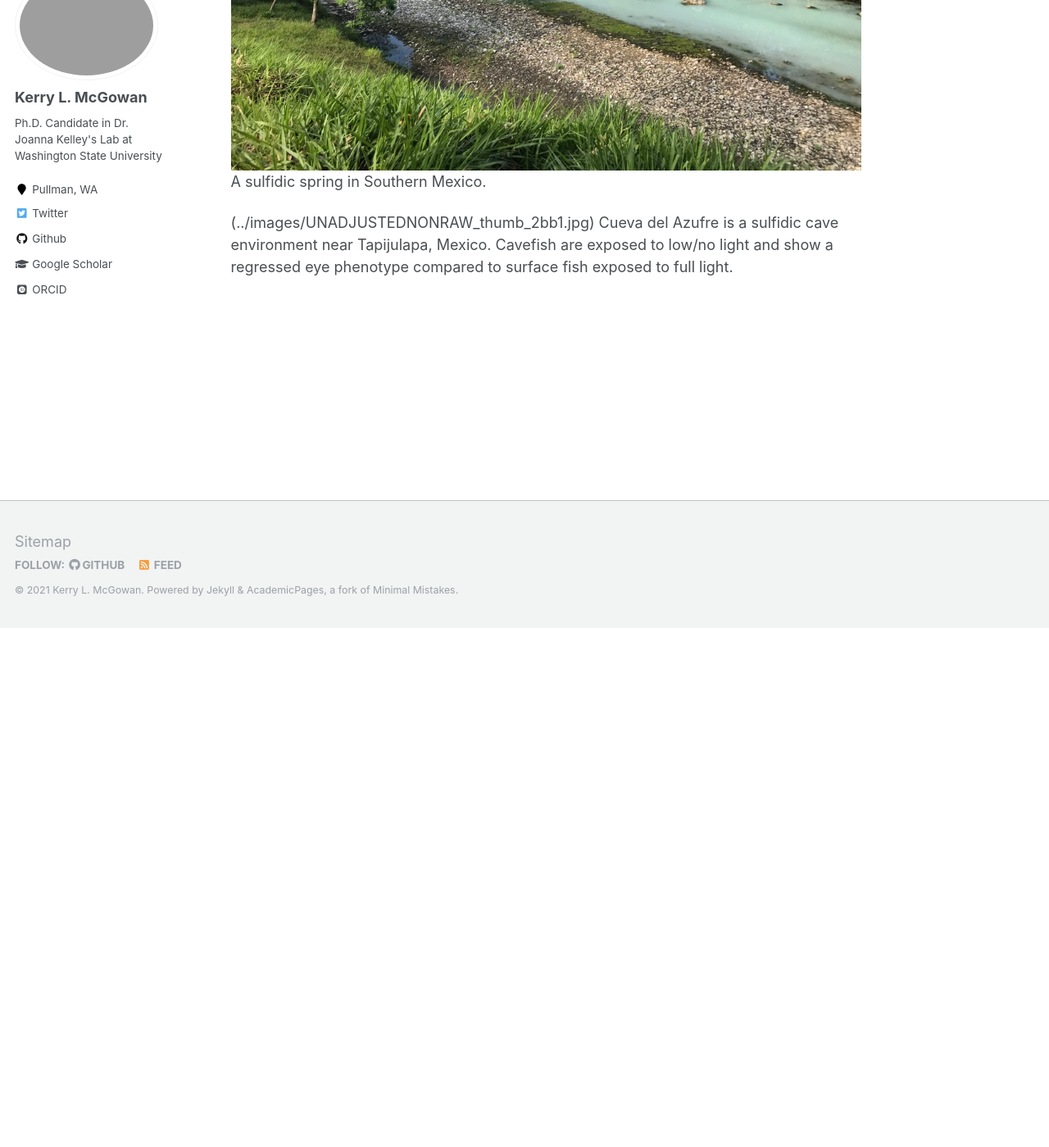
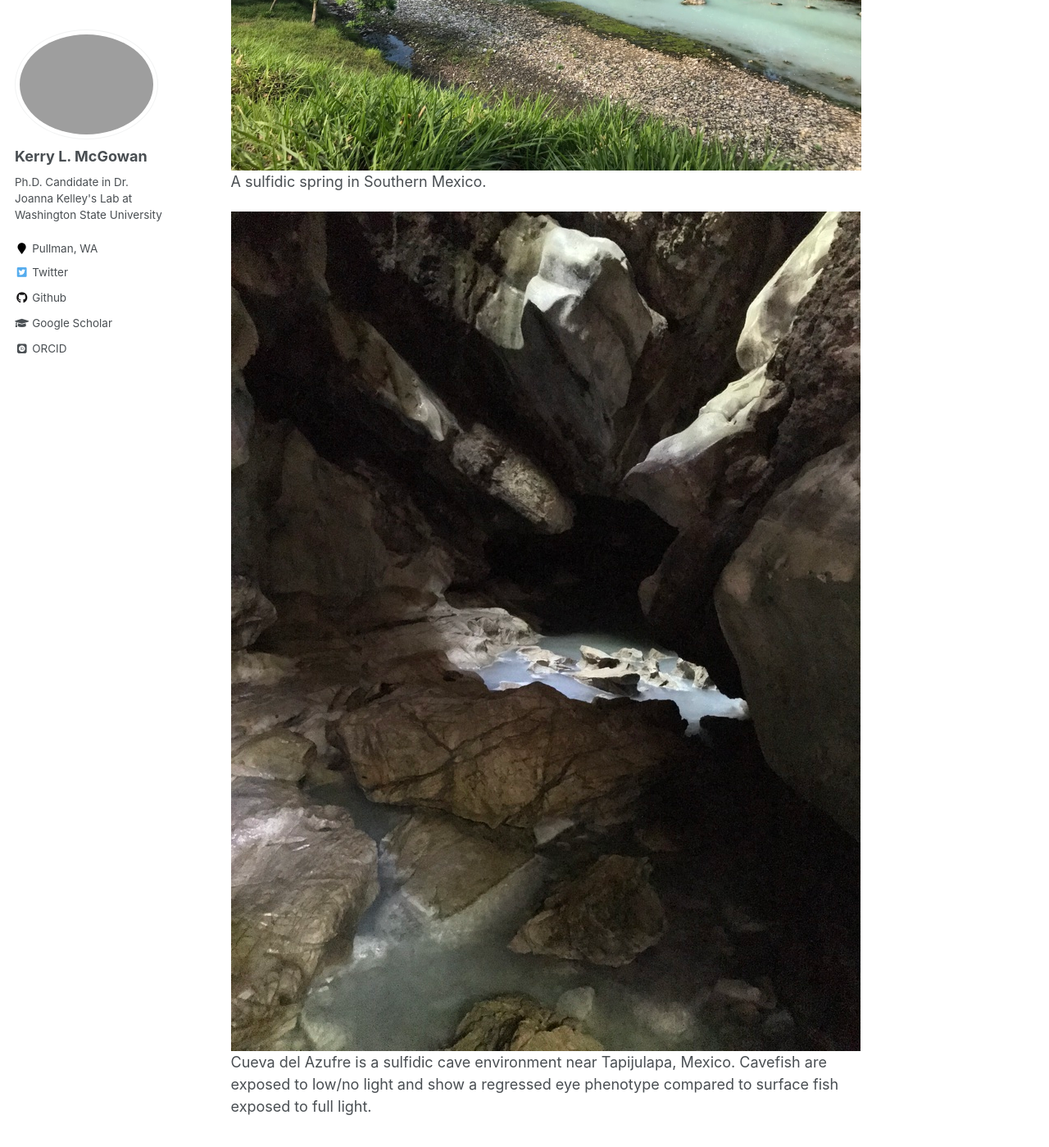
Before and after one commit to kerrymcgowan/kerrymcgowan.github.io, a Jekyll site: the page built from _pages/about.md, in a window 1280 px wide and 1400 px high, scrolled down 634 px. Shown: the whole window at 82% size. Built offline with Jekyll 4.4.1, drawn with Linux system fonts in a browser that asks for light colours; some web fonts are replaced.

Commit message:
Fixed link to Cueva del Azufre photo

```diff
--- a/_pages/about.md
+++ b/_pages/about.md
@@ -13,5 +13,5 @@ I am a Ph.D. candidate in Washington State University's School of Biological Sci
 ![La Lluvia](../images/UNADJUSTEDNONRAW_thumb_2b1d.jpg)
 A sulfidic spring in Southern Mexico.
 
-(../images/UNADJUSTEDNONRAW_thumb_2bb1.jpg)
+![Cueva del Azufre](../images/UNADJUSTEDNONRAW_thumb_2bb1.jpg)
 Cueva del Azufre is a sulfidic cave environment near Tapijulapa, Mexico. Cavefish are exposed to low/no light and show a regressed eye phenotype compared to surface fish exposed to full light.
```
